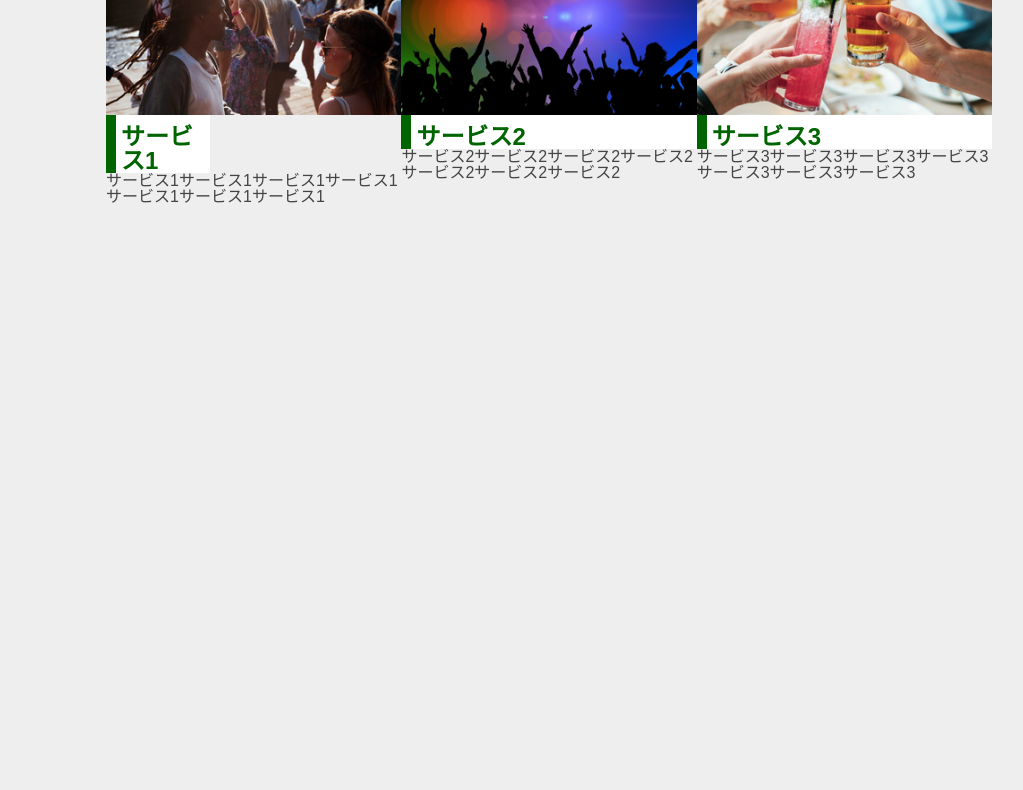
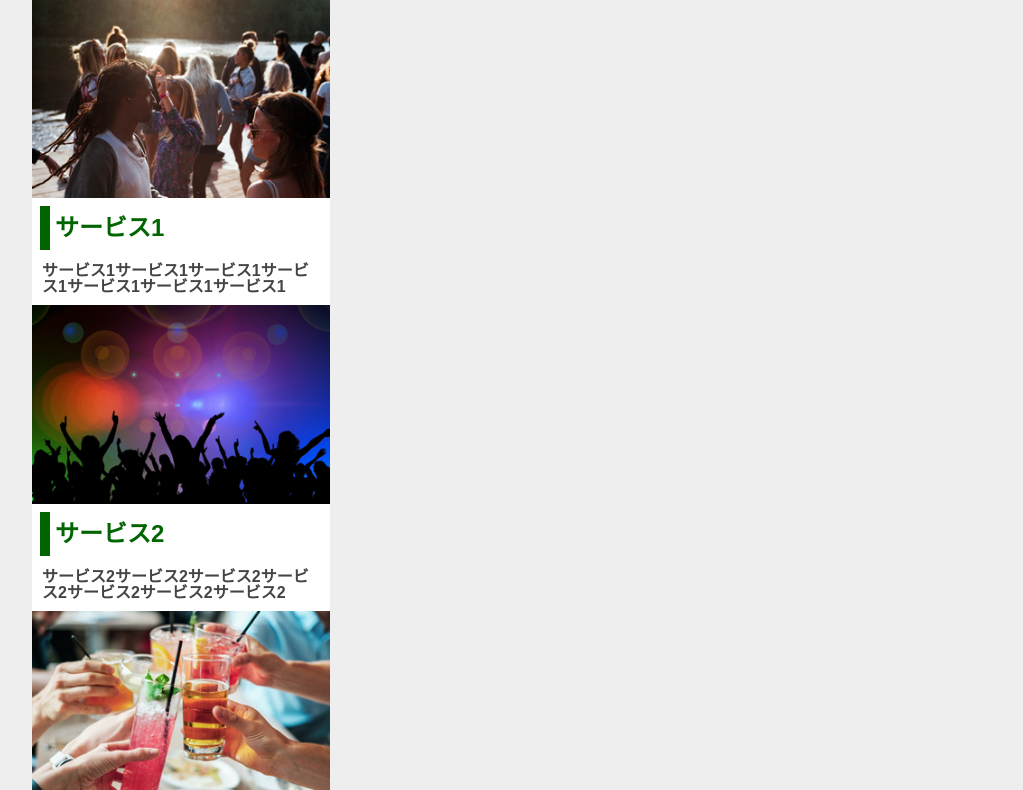
Before and after one commit to RiyoO17/dezasta, a plain HTML site: page 第３回課題２/index.html in a window 1280 px wide. Shown: the part 82-872 px from the top of the page, without its empty margins (128-1151 px from the left). Before the commit the page ends 800 px from the top, so only its background shows below. Drawn offline with Linux system fonts and the light colour scheme.

Commit message:
第３回課題２

```diff
--- a/第３回課題２/css/style.css
+++ b/第３回課題２/css/style.css
@@ -4,40 +4,52 @@
   max-width: 960px;
   background-color: #eeeeee;
   margin: 0 auto;
+  /* display: flex;
+  justify-content: space-between; */
+}
+
+.h1 {
+  color: darkgreen;
+  text-align: center;
+  /* display: flex;
+  justify-content: space-between; */
+}
+
+.servise-wrap {
   display: flex;
   justify-content: space-between;
+  margin: 70px auto;
+}
+.photobox h2 {
+  color: darkgreen;
+  border-left: 10px solid darkgreen;
+  padding: 10px 0px 10px 5px;
+  margin: 8px;
 }
 
-.header h1 {
-  color: darkgreen;
-  display: flex;
-  justify-content: space-between;
+.photobox {
+  background-color: white;
+  width: 31%;
+  font-weight: bold;
+}
+.word {
+  padding: 5px 10px 10px 10px;
 }
 
-.photobox1 h2 {
+@media screen and (max-width: 400px) {
+  .background {
+    flex-direction: column;
+    background-color: #eeeeee;
+    margin: 0 auto;
+    width: 100%;
+  }
+}
+.h1 {
   color: darkgreen;
-  background-color: white;
-  display: flex;
-  justify-content: space-between;
-  border-left: 10px solid darkgreen;
-  padding: 10px 0px 0px 5px;
-  width: 30%;
+  text-align: center;
 }
 
-.photobox2 h2 {
-  color: darkgreen;
-  background-color: white;
-  display: flex;
-  justify-content: space-between;
-  border-left: 10px solid darkgreen;
-  padding: 10px 0px 0px 5px;
+.servise-wrap {
+  flex-direction: column;
+  margin: 50px auto;
 }
-
-.photobox3 h2 {
-  color: darkgreen;
-  background-color: white;
-  display: flex;
-  justify-content: space-between;
-  border-left: 10px solid darkgreen;
-  padding: 10px 0px 0px 5px;
-}
--- a/第３回課題２/index.html
+++ b/第３回課題２/index.html
@@ -11,33 +11,28 @@
 
 <body class="background">
 
-    <div class="header">
     <h1>サービス</h1>
+
+    <div class="servise-wrap">
+
+        <div class="photobox">
+            <img src="images/main_1.jpg">
+            <h2>サービス1</h2>
+            <p class="word">サービス1サービス1サービス1サービス1サービス1サービス1サービス1</p>
         </div>
 
-    <div class="photobox1">
-        <img src="images/main_1.jpg">
-        <h2>サービス1</h2>
-        <p>サービス1サービス1サービス1サービス1サービス1サービス1サービス1</p>
-
-
-
+        <div class="photobox">
+            <img src="images/main_2.png">
+            <h2>サービス2</h2>
+            <p class="word">サービス2サービス2サービス2サービス2サービス2サービス2サービス2</p>
         </div>
 
-    <div class="photobox2">
-        <img src="images/main_2.png">
-        <h2>サービス2</h2>
-        <p>サービス2サービス2サービス2サービス2サービス2サービス2サービス2</p>
-
-    </div>
-
-    <div class="photobox3">
+        <div class="photobox">
             <img src="images/main_3.png">
             <h2>サービス3</h2>
-        <p>サービス3サービス3サービス3サービス3サービス3サービス3サービス3</p>
-
+            <p class="word">サービス3サービス3サービス3サービス3サービス3サービス3サービス3</p>
         </div>
-
+    </div>
 
 
 
```
Lines whose indentation alone changed are shown as unchanged.
